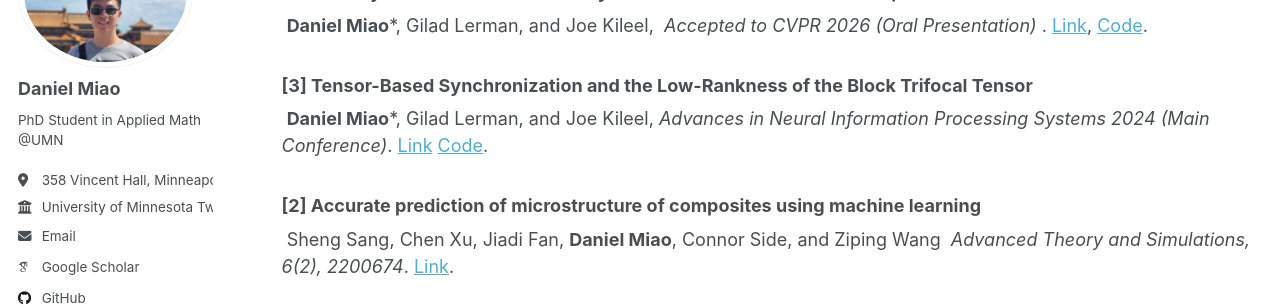
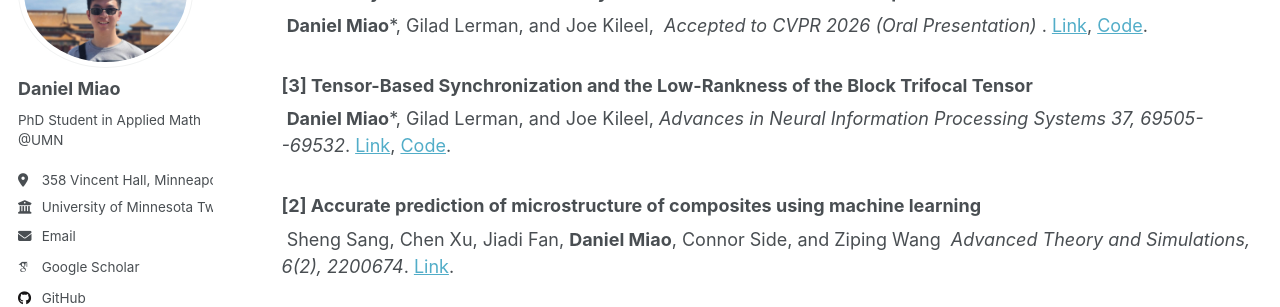
Before and after one commit to dmiao153/DanielMiao, a Jekyll site: the page built from _pages/publications.md, in a window 1280 px wide and 973 px high. Shown: the part 182-489 px from the top of the window. Built offline with Jekyll 4.4.1, drawn with Linux system fonts in a browser that asks for light colours; some web fonts are replaced; a script that is not in the unit is left out.

Commit message:
Revise publication entries in publications.md
Updated publication details for Daniel Miao's works.

```diff
--- a/_pages/publications.md
+++ b/_pages/publications.md
@@ -10,7 +10,7 @@ author_profile: true
 <div class="wordwrap"> <b>Daniel Miao</b>*, Gilad Lerman, and Joe Kileel, <i> Accepted to CVPR 2026 (Oral Presentation) </i>. <a href="https://arxiv.org/abs/2602.22639" target="_blank">Link</a>, <a href="https://github.com/dmiao153/QuadSync" target="_blank">Code</a>.</div>
 
 <h3>[3] Tensor-Based Synchronization and the Low-Rankness of the Block Trifocal Tensor </h3>
-<div class="wordwrap"> <b>Daniel Miao</b>*, Gilad Lerman, and Joe Kileel, <i>Advances in Neural Information Processing Systems 2024 (Main Conference)</i>. <a href="https://proceedings.neurips.cc/paper_files/paper/2024/file/80cddcdd52c84d19b8b4a27a8e8c17d8-Paper-Conference.pdf" target="_blank">Link</a> <a href="https://github.com/dmiao153/TrifocalSync" target="_blank">Code</a>.</div>
+<div class="wordwrap"> <b>Daniel Miao</b>*, Gilad Lerman, and Joe Kileel, <i>Advances in Neural Information Processing Systems 37, 69505--69532</i>. <a href="https://proceedings.neurips.cc/paper_files/paper/2024/file/80cddcdd52c84d19b8b4a27a8e8c17d8-Paper-Conference.pdf" target="_blank">Link</a>, <a href="https://github.com/dmiao153/TrifocalSync" target="_blank">Code</a>.</div>
 
 
 <h3>[2] Accurate prediction of microstructure of composites using machine learning</h3>
```
